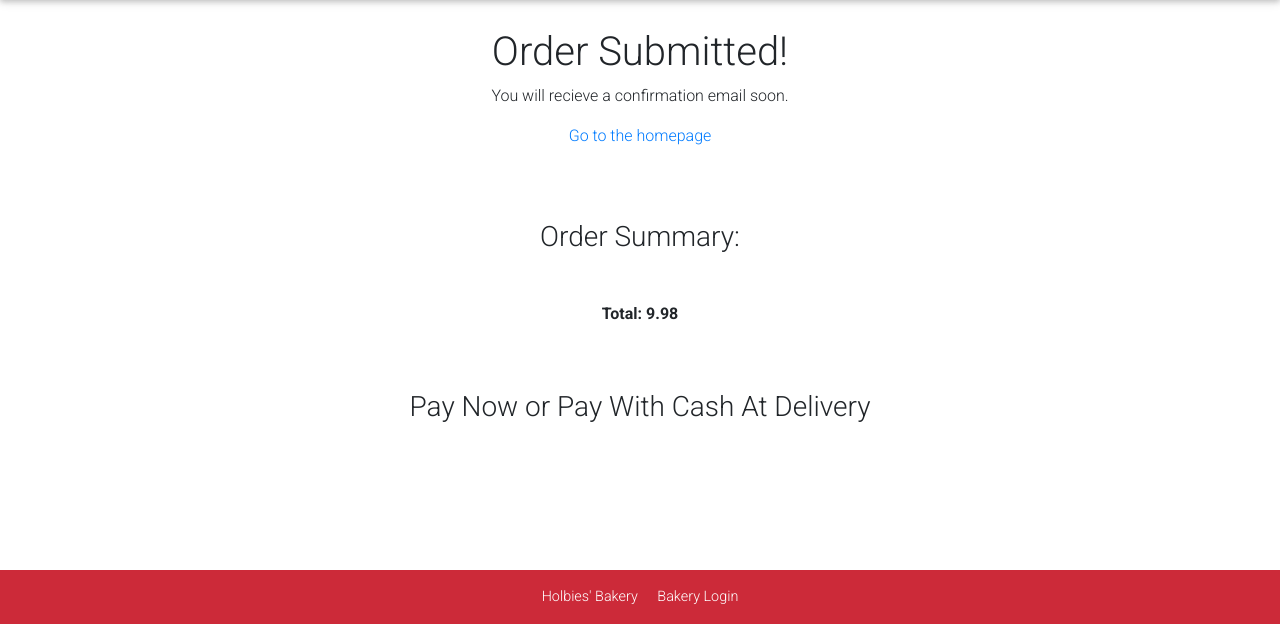
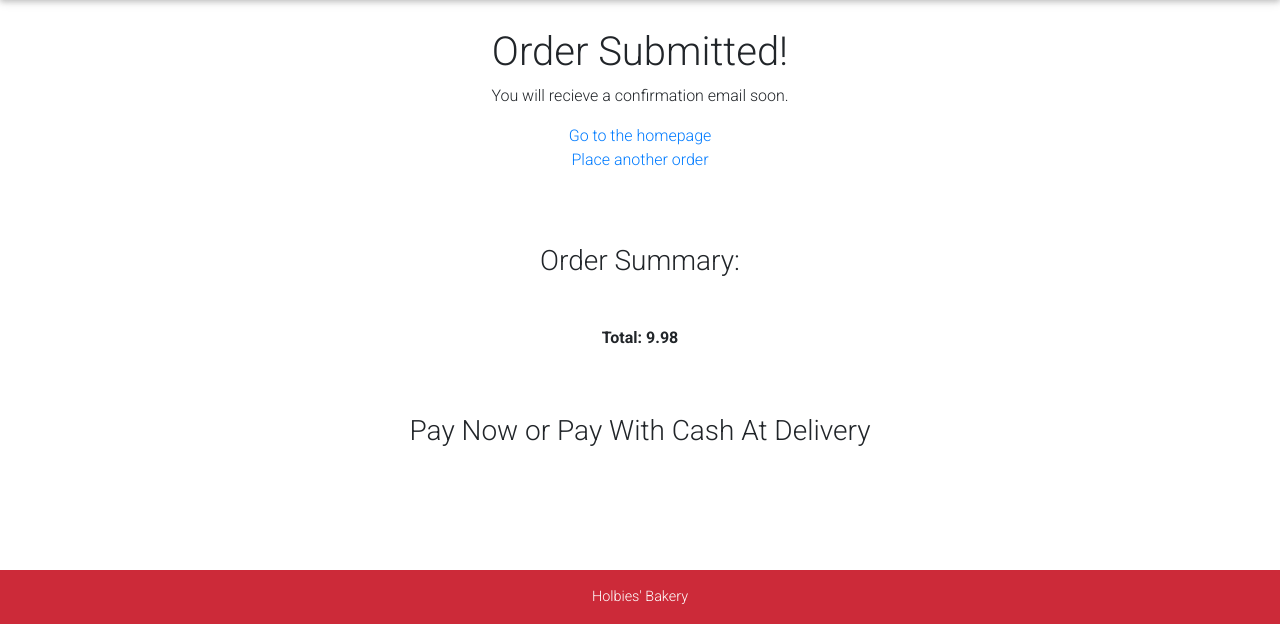
Before and after one commit to lunarinaa/holbertonschool-portfolio_project, a Django app: page /order-confirmation/15 in a window 1280 px wide. Shown: the part 176-800 px from the top of the page. Run offline with Django 3.2, Linux system fonts and the light colour scheme; data comes from the database, SQL or seed files in the repository; both versions use the stored data as it was after the commit; some libraries are stand-ins or nearby versions.

Commit message:
small corrections staged

```diff
--- a/holbies_bakery/customer/templates/customer/footer.html
+++ b/holbies_bakery/customer/templates/customer/footer.html
@@ -1,6 +1,6 @@
 <footer class="page-footer font-small bg-danger fixed-bottom">
     <div class="footer-copyright text-center py-3">
         <a href="http://localhost:8000">Holbies' Bakery</a>
-        <a class="ml-3" href="{% url 'dashboard' %}"> Bakery Login</a>
+        <!-- <a class="ml-3" href="{% url 'dashboard' %}"> Bakery Login</a> -->
     </div>
 </footer>
--- a/holbies_bakery/customer/templates/customer/order_confirmation.html
+++ b/holbies_bakery/customer/templates/customer/order_confirmation.html
@@ -7,6 +7,9 @@
             <h1>Order Submitted!</h1>
             <p>You will recieve a confirmation email soon.</p>
             <a href="{% url 'index' %}">Go to the homepage</a>
+        <div></div>
+            <a href="{% url 'order' %}">Place another order</a>
+
         </div>
     </div>
 
@@ -40,7 +43,6 @@
         const cookies = document.cookie.split(';');
         for (let i = 0; i < cookies.length; i++) {
             const cookie = cookies[i].trim();
-            // Does this cookie string begin with the name we want?
             if (cookie.substring(0, name.length + 1) === (name + '=')) {
                 cookieValue = decodeURIComponent(cookie.substring(name.length + 1));
                 break;
```
Also changed, not shown: holbies_bakery/customer/static/images/wallpaper.png (added), holbies_bakery/customer/templates/customer/index.html (line endings or trailing spaces), holbies_bakery/db.sqlite3.
